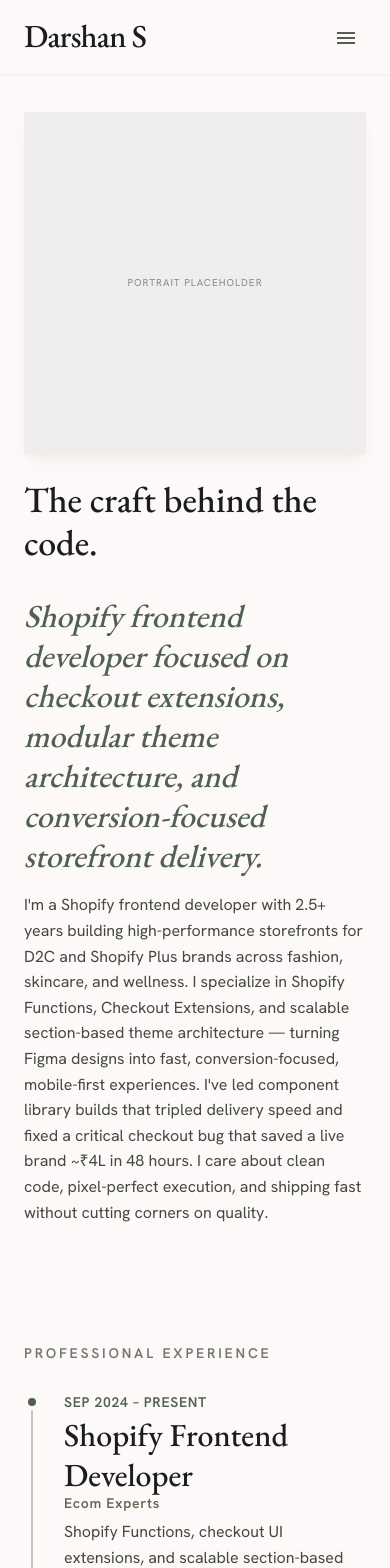
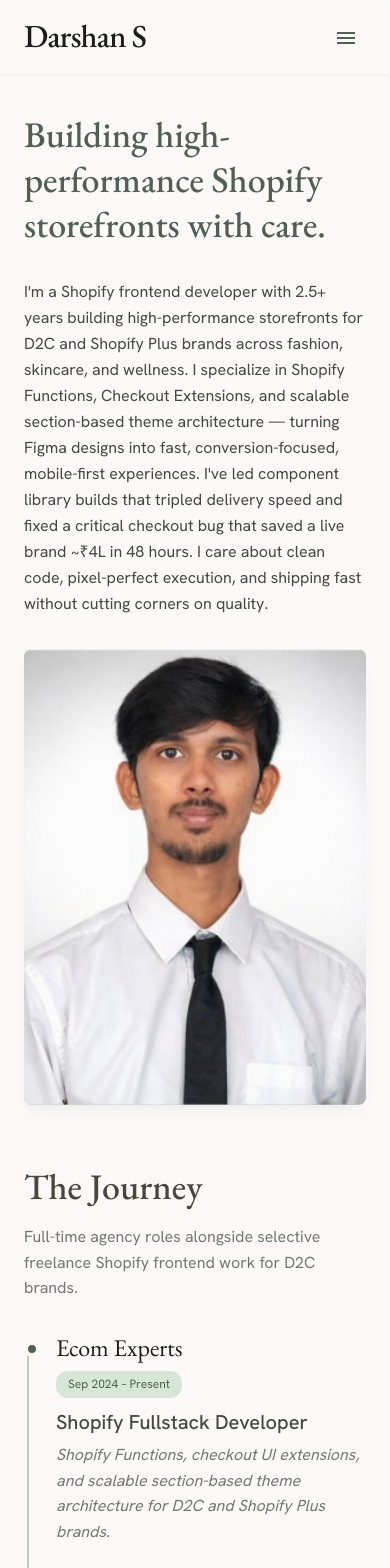
Before and after one commit to darshansrinivasa/darshansrinivasa-portfolio, a Next.js app: page /about in a window 390 px wide. Shown: the top 1568 px of the page. Built offline with nearby package versions, Linux system fonts and the light colour scheme.

Commit message:
[FIX]: About page UI update

```diff
--- a/src/components/sections/about/AboutPageContent.tsx
+++ b/src/components/sections/about/AboutPageContent.tsx
@@ -1,48 +1,43 @@
 import Link from "next/link";
+import Image from "next/image";
 import {
   aboutPage,
   education,
   experienceTimeline,
 } from "@/content/about";
-import { site } from "@/content/site";
 import { Container } from "@/components/layout/Container";
-import { ProjectImagePlaceholder } from "@/components/ui/ProjectImagePlaceholder";
 import { cn } from "@/lib/cn";
 
-function PortraitImage({ variant }: { variant: "desktop" | "mobile" }) {
+function PortraitImage() {
   return (
-    <div
-      className={cn(
-        "group relative overflow-hidden bg-surface-container-high shadow-lg shadow-primary/5",
-        variant === "desktop"
-          ? "aspect-[3/4] w-full rounded-xl"
-          : "aspect-square w-full",
-      )}
-    >
-      <ProjectImagePlaceholder
-        alt="Portrait placeholder"
-        label="Portrait placeholder"
-        className="h-full w-full object-cover transition-transform duration-700 group-hover:scale-105"
+    <div className="group relative aspect-[3/4] w-full overflow-hidden rounded-xl bg-surface-container-high shadow-lg shadow-primary/5">
+      <Image
+        src={aboutPage.portrait.src}
+        alt={aboutPage.portrait.alt}
+        fill
+        priority
+        sizes="(max-width: 768px) 100vw, 33vw"
+        className="object-cover transition-transform duration-700 group-hover:scale-105"
       />
-      {variant === "desktop" ? (
       <div className="pointer-events-none absolute inset-0 bg-primary/10 opacity-20 mix-blend-multiply" />
-      ) : null}
     </div>
   );
 }
 
-function ExperienceTimelineDesktop() {
+function ExperienceTimeline() {
   return (
-    <section className="mb-section-gap hidden md:block">
+    <section className="mb-section-gap">
       <Container>
-        <div className="grid grid-cols-1 gap-grid-gutter md:grid-cols-12">
+        <div className="grid grid-cols-1 gap-stack-md md:grid-cols-12 md:gap-grid-gutter">
           <div className="md:col-span-3">
-            <h2 className="sticky top-32 font-headline-lg text-headline-lg text-on-secondary-fixed-variant">
+            <div className="md:sticky md:top-32">
+              <h2 className="font-headline-lg-mobile text-headline-lg-mobile text-on-secondary-fixed-variant md:font-headline-lg md:text-headline-lg">
                 {aboutPage.timelineTitle}
               </h2>
-            <p className="mt-stack-sm font-body-md text-body-md text-outline">
+              <p className="mt-stack-sm font-body-md text-body-md text-outline md:font-body-md md:text-body-md">
                 {aboutPage.timelineSubtitle}
               </p>
+            </div>
           </div>
 
           <div className="relative pl-8 md:col-span-9 md:pl-16">
@@ -56,7 +51,7 @@ function ExperienceTimelineDesktop() {
                 <div className="absolute top-2 left-[-32px] z-10 h-4 w-4 rounded-full border-4 border-background bg-primary md:left-[-45px]" />
                 <div className="mb-2 flex flex-col justify-between gap-2 md:flex-row md:items-baseline">
                   <div className="flex flex-wrap items-center gap-2">
-                    <h3 className="font-headline-md text-headline-md text-on-surface">
+                    <h3 className="font-headline-md text-[24px] leading-tight text-on-surface md:text-headline-md">
                       {entry.company}
                     </h3>
                     {entry.engagementType === "freelance" ? (
@@ -67,7 +62,7 @@ function ExperienceTimelineDesktop() {
                   </div>
                   <span
                     className={cn(
-                      "w-fit rounded-full px-3 py-1 font-label-md text-label-md",
+                      "w-fit rounded-full px-3 py-1 font-label-md text-[12px] md:text-label-md",
                       entry.isCurrent
                         ? "bg-primary-fixed text-primary"
                         : "bg-secondary-container text-on-secondary-fixed-variant",
@@ -106,86 +101,27 @@ function ExperienceTimelineDesktop() {
   );
 }
 
-function ExperienceTimelineMobile() {
-  return (
-    <section className="mb-stack-lg px-grid-margin md:hidden">
-      <h2 className="mb-stack-md font-label-md text-label-md uppercase tracking-[0.2em] text-outline">
-        {aboutPage.timelineEyebrow}
-      </h2>
-      <div className="flex flex-col gap-10">
-        {experienceTimeline.map((entry, index) => (
-          <div key={entry.id} className="relative flex gap-6">
-            <div className="flex flex-col items-center">
-              <div className="relative z-10 h-4 w-4 rounded-full border-4 border-background bg-primary" />
-              {index < experienceTimeline.length - 1 ? (
-                <div className="w-[2px] flex-1 bg-outline-variant" />
-              ) : null}
-            </div>
-            <div>
-              <div className="flex flex-wrap items-center gap-2">
-                <span className="font-label-md text-label-md text-primary">
-                  {entry.period.toUpperCase()}
-                </span>
-                {entry.engagementType === "freelance" ? (
-                  <span className="rounded-full bg-tertiary-fixed px-2 py-0.5 font-label-md text-[10px] uppercase tracking-wider text-on-tertiary-fixed-variant">
-                    Freelance
-                  </span>
-                ) : null}
-              </div>
-              <h3 className="mt-1 font-headline-md text-headline-md leading-tight text-on-surface">
-                {entry.role}
-              </h3>
-              <p className="mb-2 font-label-md text-label-md text-on-secondary-container">
-                {entry.company}
-              </p>
-              {entry.description ? (
-                <p className="font-body-md text-body-md text-on-surface-variant">
-                  {entry.description}
-                </p>
-              ) : null}
-              {entry.liveUrl ? (
-                <a
-                  href={entry.liveUrl}
-                  target="_blank"
-                  rel="noopener noreferrer"
-                  className="mt-2 inline-flex items-center gap-1 font-label-md text-label-md text-primary"
-                >
-                  Visit live site
-                  <span className="material-symbols-outlined text-[16px]">
-                    open_in_new
-                  </span>
-                </a>
-              ) : null}
-            </div>
-          </div>
-        ))}
-      </div>
-    </section>
-  );
-}
-
 function EducationSection() {
   return (
-    <>
-      <section className="mb-section-gap hidden md:block">
+    <section className="mb-section-gap-2">
       <Container>
-          <div className="rounded-xl border border-surface-variant/50 bg-surface-container-low py-stack-lg">
+        <div className="rounded-xl border border-surface-variant/50 bg-surface-container-low px-5 py-stack-md md:px-0 md:py-stack-lg">
           <div className="mx-auto max-w-4xl text-center">
-              <span className="material-symbols-outlined mb-4 text-4xl text-primary">
+            <span className="material-symbols-outlined mb-4 text-3xl text-primary md:text-4xl">
               school
             </span>
-              <h2 className="mb-stack-md font-headline-lg text-headline-lg text-on-surface">
+            <h2 className="mb-stack-md font-headline-lg-mobile text-headline-lg-mobile text-on-surface md:font-headline-lg md:text-headline-lg">
               {aboutPage.educationTitle}
             </h2>
             <div className="flex flex-col items-center justify-center gap-stack-md md:flex-row md:gap-32">
               <div className="text-center md:text-left">
-                  <p className="mb-2 font-label-md text-label-md uppercase tracking-widest text-primary">
+                <p className="mb-2 font-label-md text-[12px] uppercase tracking-widest text-primary md:text-label-md">
                   {aboutPage.educationDegreeLabel}
                 </p>
-                  <h4 className="font-headline-md text-headline-md">
+                <h4 className="font-headline-md text-[24px] leading-snug text-on-surface md:text-headline-md">
                   {education.degree}
                 </h4>
-                  <p className="font-body-md text-outline">
+                <p className="font-body-md text-body-md text-outline md:text-body-md">
                   {education.year} · {education.detail}
                 </p>
               </div>
@@ -194,103 +130,46 @@ function EducationSection() {
         </div>
       </Container>
     </section>
-
-      <section className="border-t border-outline-variant px-grid-margin pt-stack-lg md:hidden">
-        <h2 className="mb-stack-md font-label-md text-label-md uppercase tracking-[0.2em] text-outline">
-          {aboutPage.educationTitle}
-        </h2>
-        <div className="bg-secondary-container/30 p-base">
-          <span className="font-label-md text-label-md text-on-secondary-container">
-            {aboutPage.educationDegreeLabel.toUpperCase()}
-          </span>
-          <h4 className="mt-1 font-headline-md text-[24px] leading-snug text-on-surface">
-            {education.degree}
-          </h4>
-          <p className="mt-2 font-body-md text-body-md text-on-surface-variant">
-            {education.year} · {education.detail}
-          </p>
-        </div>
-      </section>
-    </>
   );
 }
 
 export function AboutPageContent() {
   return (
-    <main className="flex-1 pb-section-gap pt-8 md:pt-0">
+    <main className="flex-1 pb-section-gap pt-8 pb-stack-lg md:pt-0">
       <section className="mb-section-gap">
-        <Container>
-          <div className="grid grid-cols-1 items-start gap-grid-gutter md:grid-cols-12">
-            <div className="order-2 md:order-1 md:col-span-8">
-              <h1 className="mb-stack-md font-headline-lg-mobile text-headline-lg-mobile text-on-surface md:font-display-lg md:text-display-lg md:text-primary">
-                <span className="md:hidden">{aboutPage.mobileTitle}</span>
-                <span className="hidden md:inline">{aboutPage.title}</span>
+        <Container className="md:pt-stack-lg">
+          <div className="grid grid-cols-1 items-start gap-stack-md md:grid-cols-12 md:gap-grid-gutter">
+            <div className="md:col-span-8">
+              <h1 className="mb-stack-md font-headline-lg-mobile text-headline-lg-mobile leading-tight text-primary md:font-display-lg md:text-display-lg md:leading-none">
+                {aboutPage.title}
               </h1>
-              <p className="mb-stack-sm hidden font-headline-md text-headline-md leading-relaxed text-on-surface-variant md:block md:max-w-4xl">
-                {aboutPage.bio}
-              </p>
-              <div className="flex flex-col gap-4 md:hidden">
-                <p className="font-headline-md text-headline-md italic leading-tight text-primary">
-                  {aboutPage.mobileLead}
-                </p>
-                <p className="font-body-md text-body-md text-on-surface-variant">
+              <p className="font-body-md text-body-md leading-relaxed text-on-surface-variant md:max-w-4xl md:font-body-lg md:text-body-lg">
                 {aboutPage.bio}
               </p>
             </div>
-            </div>
-            <div className="order-1 md:order-2 md:col-span-4 md:flex md:justify-end">
-              <div className="hidden w-full md:block">
-                <PortraitImage variant="desktop" />
-              </div>
-              <div className="w-full md:hidden">
-                <PortraitImage variant="mobile" />
-              </div>
+            <div className="md:col-span-4 md:flex md:justify-end">
+              <PortraitImage />
             </div>
           </div>
         </Container>
       </section>
 
-      <ExperienceTimelineDesktop />
-      <ExperienceTimelineMobile />
+      <ExperienceTimeline />
       <EducationSection />
 
-      <section className="mb-section-gap hidden text-center md:block">
+      <section className="mb-section-gap text-center">
         <Container>
-          <p className="mb-stack-sm font-body-lg text-body-lg italic text-on-surface-variant">
+          <p className="mb-stack-sm font-body-md text-body-md italic text-on-surface-variant md:font-body-lg md:text-body-lg">
             {aboutPage.cta.prompt}
           </p>
           <Link
             href={aboutPage.cta.href}
-            className="editorial-underline font-headline-lg text-headline-lg text-primary"
+            className="editorial-underline font-headline-lg-mobile text-headline-lg-mobile text-primary md:font-headline-lg md:text-headline-lg"
           >
             {aboutPage.cta.linkLabel}
           </Link>
         </Container>
       </section>
-
-      <section className="mx-grid-margin mt-stack-lg bg-primary-container px-grid-margin py-stack-lg text-on-primary-container md:hidden">
-        <h2 className="mb-stack-sm font-headline-md text-headline-md">
-          {aboutPage.mobileCta.title}
-        </h2>
-        <p className="mb-stack-sm font-body-md text-body-md opacity-90">
-          {aboutPage.mobileCta.description}
-        </p>
-        <div className="flex flex-col gap-3">
-          <a
-            href={site.resume.href}
-            download
-            className="rounded-full bg-surface px-8 py-4 text-center font-label-md text-label-md text-primary transition-all active:scale-95"
-          >
-            {aboutPage.mobileCta.resumeLabel}
-          </a>
-          <Link
-            href={aboutPage.mobileCta.contactHref}
-            className="rounded-full border border-on-primary-container/30 px-8 py-4 text-center font-label-md text-label-md transition-all active:scale-95"
-          >
-            {aboutPage.mobileCta.contactLabel}
-          </Link>
-        </div>
-      </section>
     </main>
   );
 }
--- a/src/content/about.ts
+++ b/src/content/about.ts
@@ -18,10 +18,10 @@ export type EducationEntry = {
 export const aboutPage = {
   title: "Building high-performance Shopify storefronts with care.",
   bio: "I'm a Shopify frontend developer with 2.5+ years building high-performance storefronts for D2C and Shopify Plus brands across fashion, skincare, and wellness. I specialize in Shopify Functions, Checkout Extensions, and scalable section-based theme architecture — turning Figma designs into fast, conversion-focused, mobile-first experiences. I've led component library builds that tripled delivery speed and fixed a critical checkout bug that saved a live brand ~₹4L in 48 hours. I care about clean code, pixel-perfect execution, and shipping fast without cutting corners on quality.",
-  mobileTitle: "The craft behind the code.",
-  mobileLead:
-    "Shopify frontend developer focused on checkout extensions, modular theme architecture, and conversion-focused storefront delivery.",
-  timelineEyebrow: "Professional Experience",
+  portrait: {
+    src: "/images/profile-pic.jpeg",
+    alt: "Darshan Srinivasa",
+  },
   timelineTitle: "The Journey",
   timelineSubtitle:
     "Full-time agency roles alongside selective freelance Shopify frontend work for D2C brands.",
@@ -32,21 +32,13 @@ export const aboutPage = {
     linkLabel: "Let's start a conversation",
     href: "/contact",
   },
-  mobileCta: {
-    title: "Ready to elevate your storefront?",
-    description:
-      "Available for Shopify frontend work — reach out or download the resume.",
-    resumeLabel: "Download Resume",
-    contactLabel: "Get in Touch",
-    contactHref: "/contact",
-  },
 } as const;
 
 export const experienceTimeline: ExperienceEntry[] = [
   {
     id: "ecom-experts",
     company: "Ecom Experts",
-    role: "Shopify Frontend Developer",
+    role: "Shopify Fullstack Developer",
     period: "Sep 2024 – Present",
     description:
       "Shopify Functions, checkout UI extensions, and scalable section-based theme architecture for D2C and Shopify Plus brands.",
@@ -56,7 +48,7 @@ export const experienceTimeline: ExperienceEntry[] = [
   {
     id: "solara",
     company: "Solara",
-    role: "Shopify Frontend Developer (Freelance)",
+    role: "Shopify Fullstack Developer (Freelance)",
     period: "Feb 2026 – May 2026",
     description:
       "Freelance Shopify frontend development for solara.in, a D2C kitchen and home brand.",
```
Also changed, not shown: src/app/globals.css (+61 -1 lines), public/images/profile-pic.jpeg (added). Lines whose indentation alone changed are shown as unchanged.
